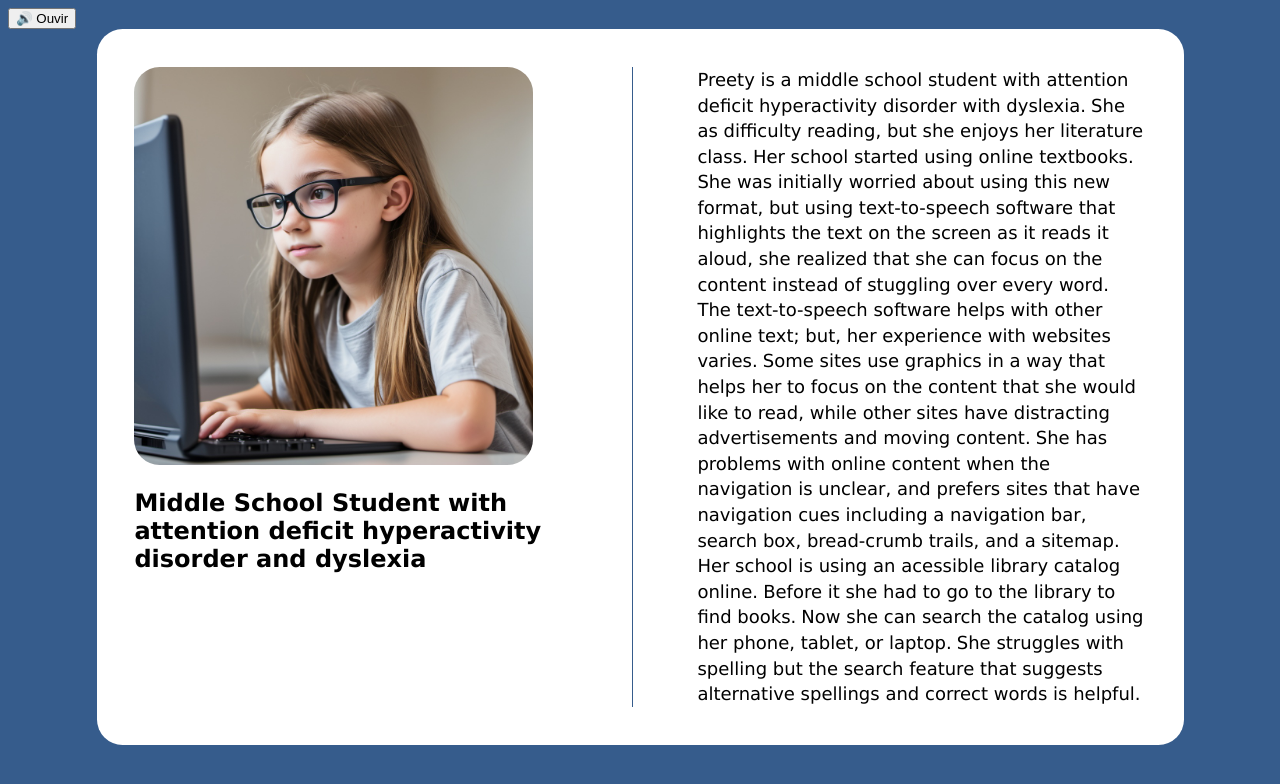
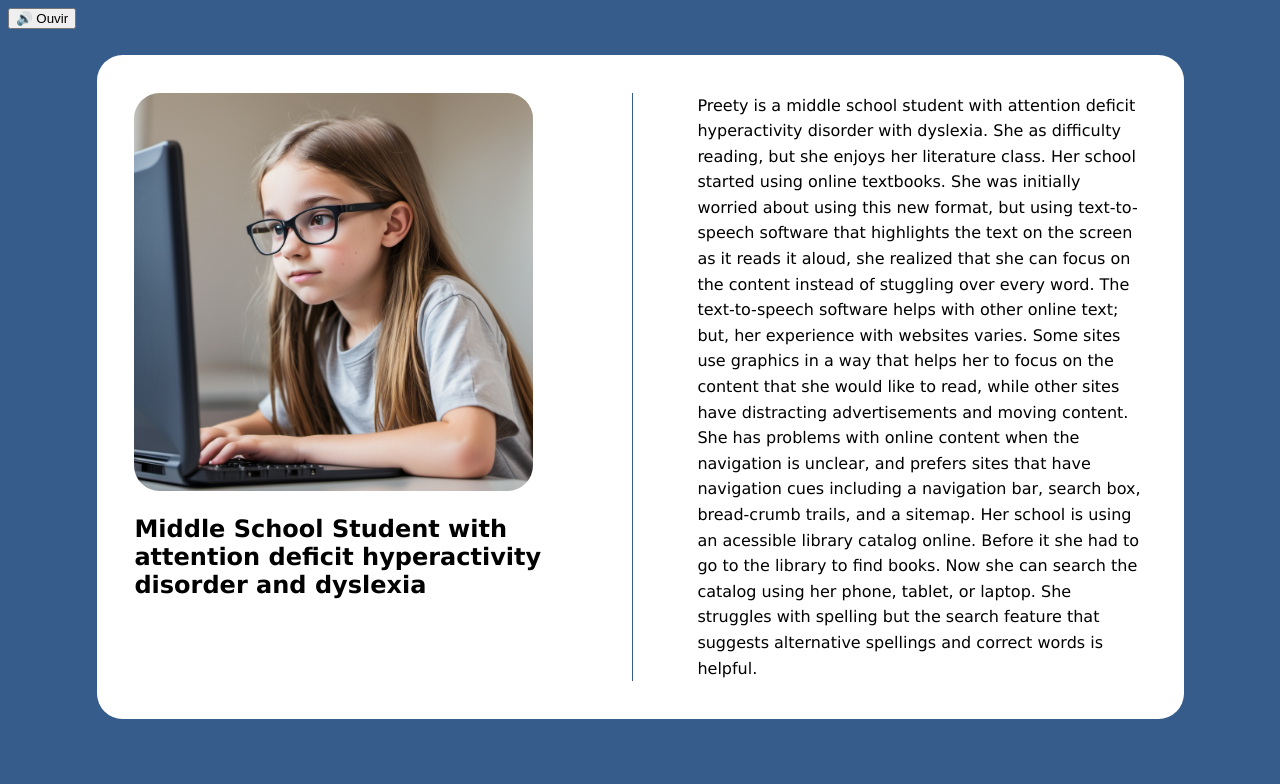
Before and after one commit to constancacc/Individual_ADU, a plain HTML site: page index.html in a window 1280 px wide. Drawn offline with Linux system fonts and the light colour scheme.

Commit message:
mudanças no style do varrimento

```diff
--- a/css/style.css
+++ b/css/style.css
@@ -1,3 +1,6 @@
+
+/*------------ CSS Desktop ------------------*/
+
 body {
     font-family: Verdana, sans-serif;
     background-color: rgb(54, 92, 140);
@@ -9,7 +12,7 @@ body {
     padding: 3%;
     border-radius: 2vw;
     width: 80%;
-    margin: auto;
+    margin: 2vw auto;
 }
 
 .card-image{
@@ -20,13 +23,12 @@ body {
 
 .card-title{
     width: 90%;
-
 }
 
 p{
     display: inline;
     margin: 0 auto;
-    font-size: large;
+   /* font-size: large;*/
     line-height: 2vw;
 }
 
@@ -34,23 +36,27 @@ p{
     position: relative;
     width:50%;
 }
+
 #text-box{
     padding-left: 5vw;
     width: 45%;
 }
+
 .card-content:nth-child(2){
     background-color: rgb(221, 19, 150);
 }
 
 .vertical-line {
-    width: 1px; /* Largura da linha vertical */
-    background-color: rgb(54, 92, 140); /* Cor da linha vertical */
-    height: auto; /* Altura da linha igual à altura do card */
+    width: 1px;
+    background-color: rgb(54, 92, 140);
+    height: auto;
 }
 
+/*--Text-to-Speech--*/
 .highlight {
     border-radius: 5px;
     padding: 2px;
     font-weight: 600;
     background-color: #e0f7fa;
+    font-size: larger;
 }
```
